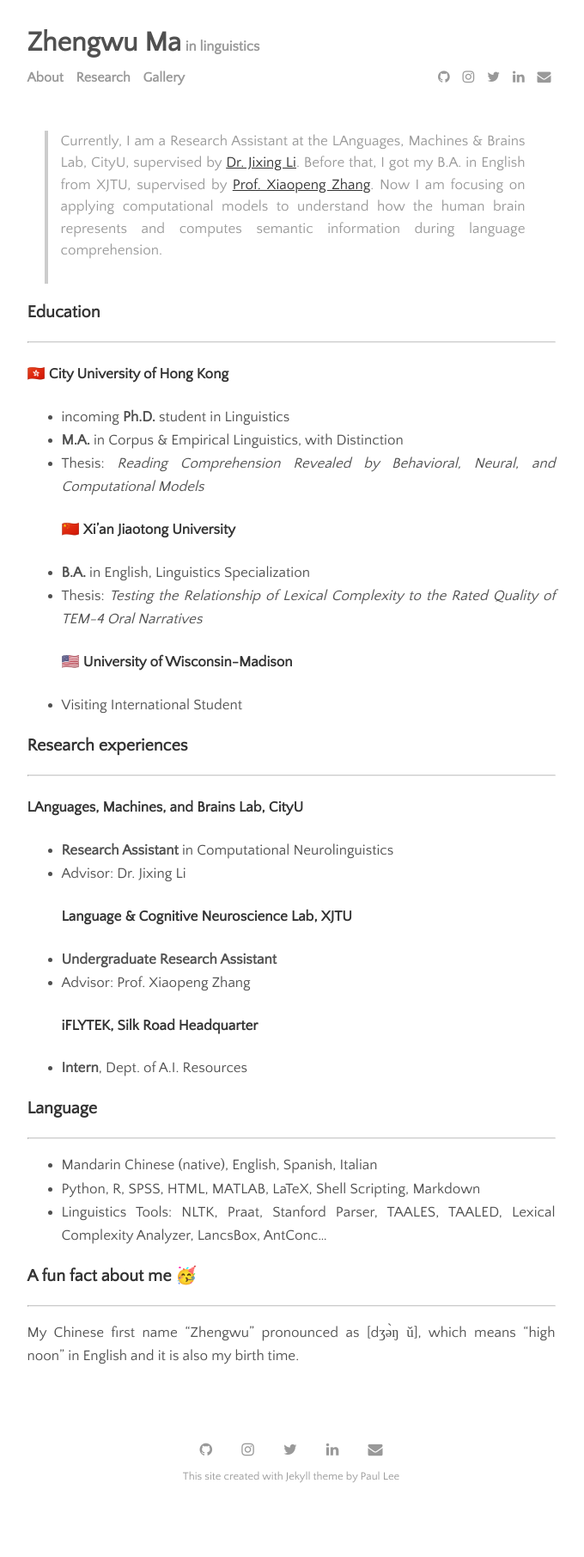
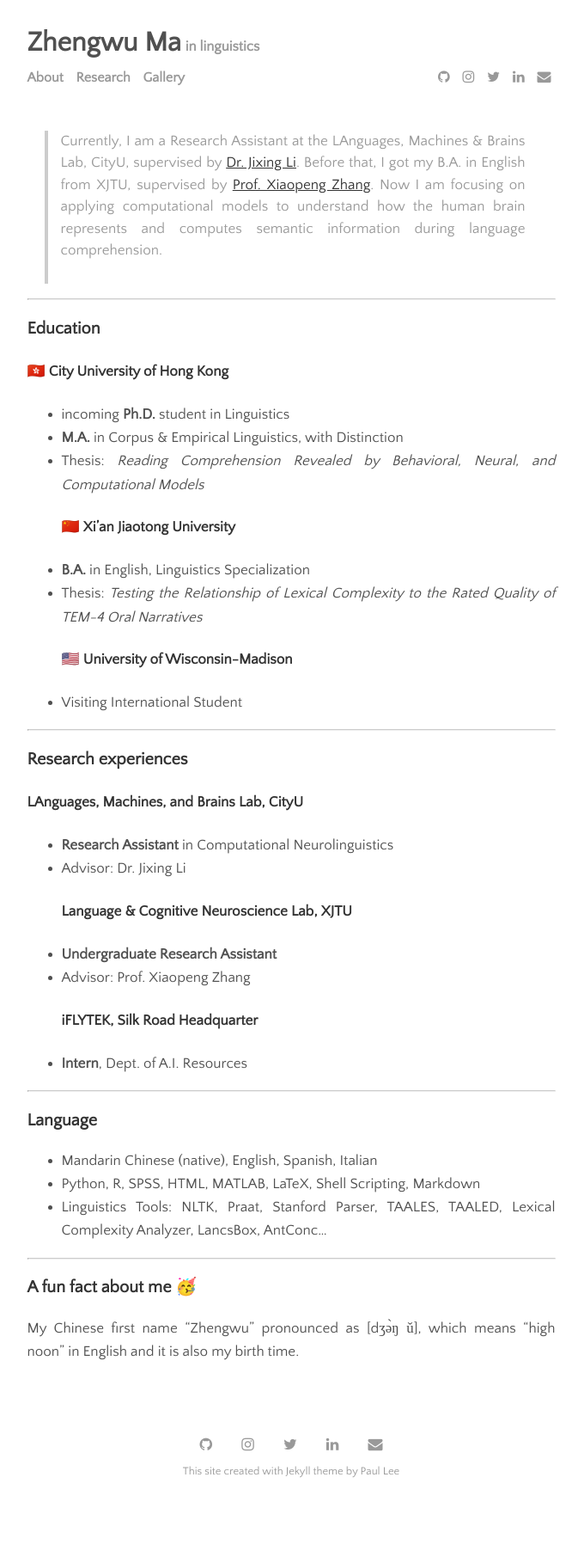
Before and after one commit to zhengwuma/zhengwuma.github.io, a Jekyll site: the page built from menu/about.md, in a window 1280 px wide. Shown: the whole page at 86% size, without its empty margins (301-981 px from the left). Built offline with Jekyll 4.4.1, drawn with Linux system fonts in a browser that asks for light colours.

```diff
--- a/menu/about.md
+++ b/menu/about.md
@@ -5,8 +5,8 @@ permalink: /about
 ---
 > Currently, I am a Research Assistant at the LAnguages, Machines & Brains Lab, CityU, supervised by [Dr. Jixing Li](https://jixing-li.github.io/). Before that, I got my B.A. in English from XJTU, supervised by [Prof. Xiaopeng Zhang](http://gr.xjtu.edu.cn/en/web/zhangxp). Now I am focusing on applying computational models to understand how the human brain represents and computes semantic information during language comprehension.<br><br>
 
+______________________________
 ### Education
-______________________________
 #### 🇭🇰 City University of Hong Kong
 - incoming __Ph.D.__ student in Linguistics
 - __M.A.__ in Corpus & Empirical Linguistics, with Distinction
@@ -17,8 +17,8 @@ ______________________________
 #### 🇺🇸 University of Wisconsin-Madison
 - Visiting International Student
 
+______________________________
 ### Research experiences
-______________________________
 #### LAnguages, Machines, and Brains Lab, CityU
 - __Research Assistant__ in Computational Neurolinguistics
 - Advisor: Dr. Jixing Li
@@ -28,12 +28,12 @@ ______________________________
 #### iFLYTEK, Silk Road Headquarter
 - __Intern__, Dept. of A.I. Resources
 
+______________________________
 ### Language
-______________________________
 - Mandarin Chinese (native), English, Spanish, Italian
 - Python, R, SPSS, HTML, MATLAB, LaTeX, Shell Scripting, Markdown
 - Linguistics Tools: NLTK, Praat, Stanford Parser, TAALES, TAALED, Lexical Complexity Analyzer, LancsBox, AntConc...
 
+______________________________
 ### A fun fact about me 🥳
-______________________________
 My Chinese first name "Zhengwu" pronounced as [dʒə̀ŋ ǔ], which means "high noon" in English and it is also my birth time.
```
